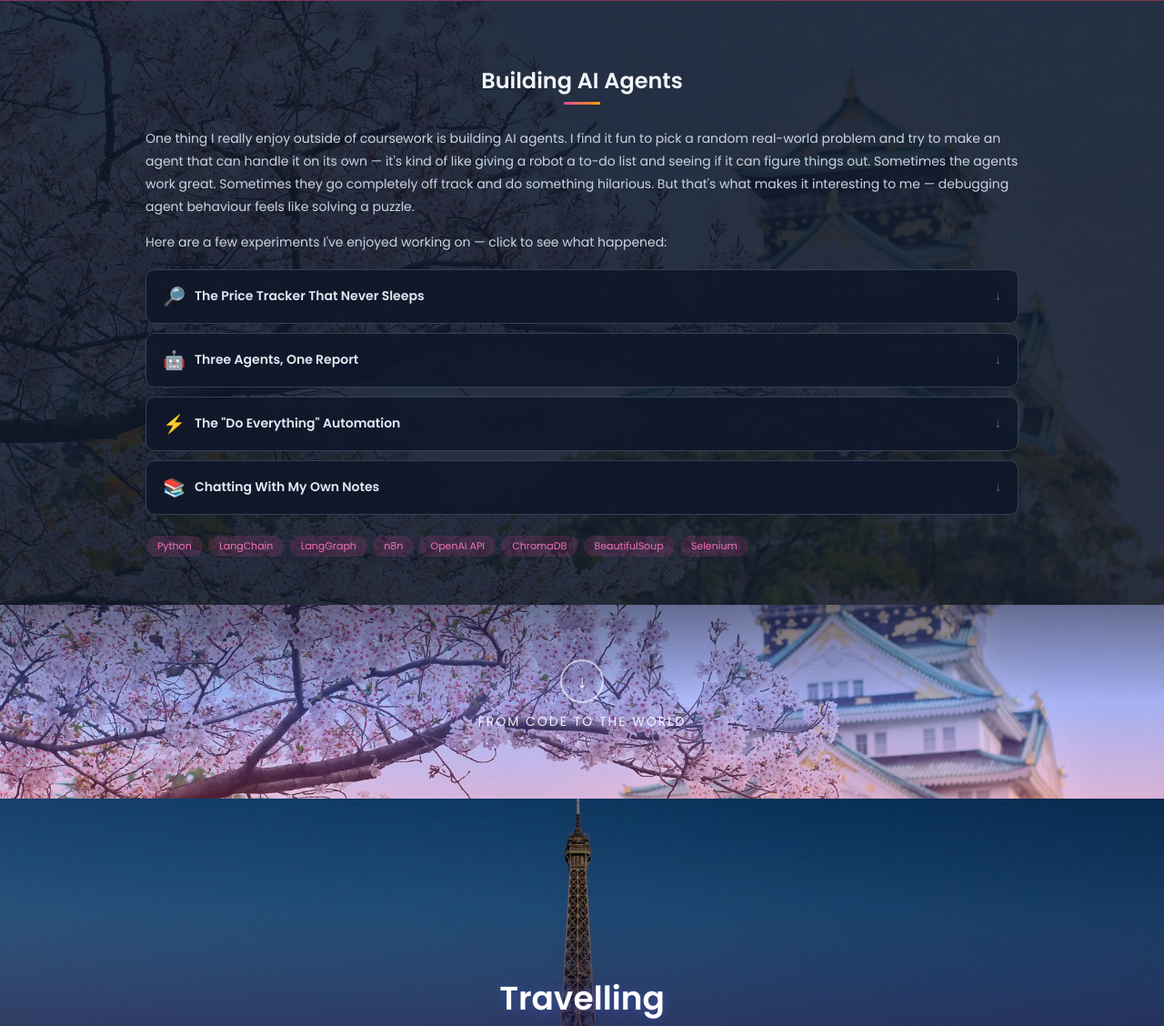
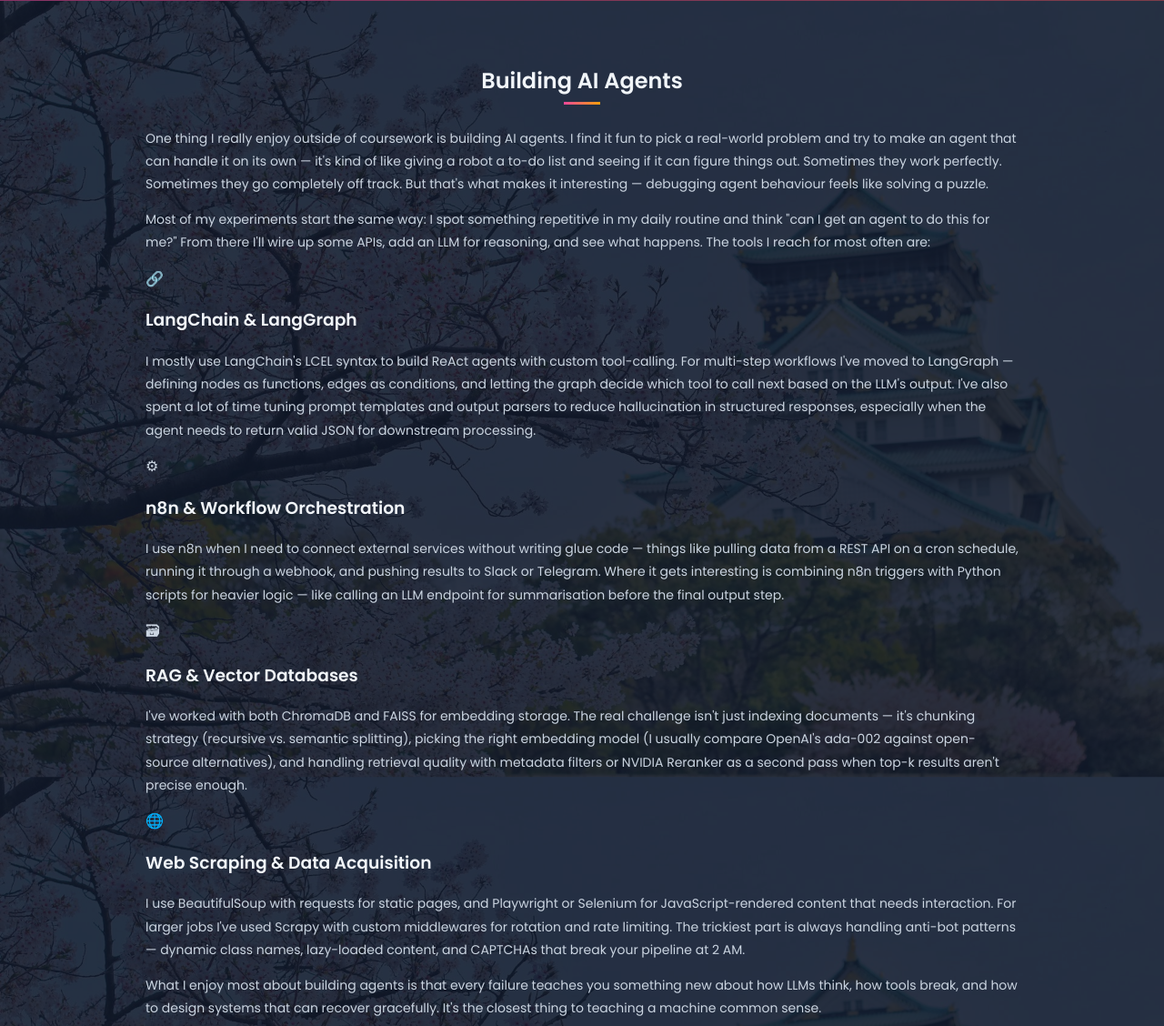
Before and after one commit to Henswitch/AIDM7350_Assignment, a plain HTML site: page hobby.html in a window 1280 px wide. Shown: the part 421-1549 px from the top of the page at 91% size. Drawn offline with Linux system fonts and the light colour scheme; grey boxes are pictures that could not be loaded.

Commit message:
Update hobby.html

```diff
--- a/hobby.html
+++ b/hobby.html
@@ -32,87 +32,64 @@
         <h2>Building AI Agents</h2>
         <div class="line"></div>
         <p>One thing I really enjoy outside of coursework is building AI agents. I find it
-        fun to pick a random real-world problem and try to make an agent that can handle it on
+        fun to pick a real-world problem and try to make an agent that can handle it on
         its own &mdash; it's kind of like giving a robot a to-do list and seeing if it can figure
-        things out. Sometimes the agents work great. Sometimes they go completely off track
-        and do something hilarious. But that's what makes it interesting to me &mdash; debugging
-        agent behaviour feels like solving a puzzle.</p>
+        things out. Sometimes they work perfectly. Sometimes they go completely off track.
+        But that's what makes it interesting &mdash; debugging agent behaviour feels like
+        solving a puzzle.</p>
 
-        <p>Here are a few experiments I've enjoyed working on &mdash; click to see what happened:</p>
+        <p>Most of my experiments start the same way: I spot something repetitive in my
+        daily routine and think "can I get an agent to do this for me?" From there I'll
+        wire up some APIs, add an LLM for reasoning, and see what happens. The tools I
+        reach for most often are:</p>
 
-        <div class="experiment-list">
-            <div class="lesson-card">
-                <input type="checkbox" id="exp-1" class="lesson-toggle">
-                <label for="exp-1" class="lesson-header">
-                    <span class="lesson-icon">&#128270;</span>
-                    <span>The Price Tracker That Never Sleeps</span>
-                    <span class="lesson-arrow">&darr;</span>
-                </label>
-                <div class="lesson-body">
-                    <p>I built a scraping agent that monitors competitor prices across e-commerce sites
-                    every few hours. The fun part was watching it handle sites that kept changing their
-                    HTML layout &mdash; I had to teach it to adapt on the fly using Playwright and
-                    BeautifulSoup. It now sends me a Telegram alert whenever a price drops by more than
-                    10%.</p>
-                </div>
+        <div class="tool-grid">
+            <div class="tool-card">
+                <span class="tool-icon">&#128279;</span>
+                <h3>LangChain &amp; LangGraph</h3>
+                <p>I mostly use LangChain's LCEL syntax to build ReAct agents with custom
+                tool-calling. For multi-step workflows I've moved to LangGraph &mdash; defining
+                nodes as functions, edges as conditions, and letting the graph decide which
+                tool to call next based on the LLM's output. I've also spent a lot of time
+                tuning prompt templates and output parsers to reduce hallucination in
+                structured responses, especially when the agent needs to return valid JSON
+                for downstream processing.</p>
             </div>
-            <div class="lesson-card">
-                <input type="checkbox" id="exp-2" class="lesson-toggle">
-                <label for="exp-2" class="lesson-header">
-                    <span class="lesson-icon">&#129302;</span>
-                    <span>Three Agents, One Report</span>
-                    <span class="lesson-arrow">&darr;</span>
-                </label>
-                <div class="lesson-body">
-                    <p>I tried setting up a multi-agent pipeline where Agent A scrapes news articles,
-                    Agent B cleans and extracts key facts, and Agent C writes a summary report. The
-                    first few runs were a disaster &mdash; Agent C once wrote a report entirely about
-                    football because Agent B passed it the wrong data. Getting them to coordinate
-                    properly using LangGraph taught me a lot about error handling and pipeline design.</p>
-                </div>
+            <div class="tool-card">
+                <span class="tool-icon">&#9881;</span>
+                <h3>n8n &amp; Workflow Orchestration</h3>
+                <p>I use n8n when I need to connect external services without writing glue
+                code &mdash; things like pulling data from a REST API on a cron schedule, running
+                it through a webhook, and pushing results to Slack or Telegram. Where it
+                gets interesting is combining n8n triggers with Python scripts for heavier
+                logic &mdash; like calling an LLM endpoint for summarisation before the final
+                output step.</p>
             </div>
-            <div class="lesson-card">
-                <input type="checkbox" id="exp-3" class="lesson-toggle">
-                <label for="exp-3" class="lesson-header">
-                    <span class="lesson-icon">&#9889;</span>
-                    <span>The "Do Everything" Automation</span>
-                    <span class="lesson-arrow">&darr;</span>
-                </label>
-                <div class="lesson-body">
-                    <p>I got really into n8n for a while and tried to automate my entire morning
-                    routine &mdash; pull overnight emails, summarise them with an LLM, check my calendar,
-                    and send me a daily briefing on Telegram before I even wake up. It mostly works,
-                    except the one time it summarised a spam email as "urgent business opportunity"
-                    and I almost replied to it.</p>
-                </div>
+            <div class="tool-card">
+                <span class="tool-icon">&#128451;</span>
+                <h3>RAG &amp; Vector Databases</h3>
+                <p>I've worked with both ChromaDB and FAISS for embedding storage. The real
+                challenge isn't just indexing documents &mdash; it's chunking strategy (recursive
+                vs. semantic splitting), picking the right embedding model (I usually compare
+                OpenAI's ada-002 against open-source alternatives), and handling retrieval
+                quality with metadata filters or NVIDIA Reranker as a second pass when top-k
+                results aren't precise enough.</p>
             </div>
-            <div class="lesson-card">
-                <input type="checkbox" id="exp-4" class="lesson-toggle">
-                <label for="exp-4" class="lesson-header">
-                    <span class="lesson-icon">&#128218;</span>
-                    <span>Chatting With My Own Notes</span>
-                    <span class="lesson-arrow">&darr;</span>
-                </label>
-                <div class="lesson-body">
-                    <p>I built a RAG agent that indexes all my university lecture notes and lets me
-                    ask questions in plain English. Instead of searching through dozens of PDFs before
-                    an exam, I can just ask "What's the difference between LSTM and GRU?" and get an
-                    answer with the exact source. It's genuinely the most useful thing I've built for
-                    myself.</p>
-                </div>
+            <div class="tool-card">
+                <span class="tool-icon">&#127760;</span>
+                <h3>Web Scraping &amp; Data Acquisition</h3>
+                <p>I use BeautifulSoup with requests for static pages, and Playwright or
+                Selenium for JavaScript-rendered content that needs interaction. For larger
+                jobs I've used Scrapy with custom middlewares for rotation and rate limiting.
+                The trickiest part is always handling anti-bot patterns &mdash; dynamic class
+                names, lazy-loaded content, and CAPTCHAs that break your pipeline at 2 AM.</p>
             </div>
         </div>
 
-        <div class="pill-list" style="margin-top: 20px;">
-            <span class="pill">Python</span>
-            <span class="pill">LangChain</span>
-            <span class="pill">LangGraph</span>
-            <span class="pill">n8n</span>
-            <span class="pill">OpenAI API</span>
-            <span class="pill">ChromaDB</span>
-            <span class="pill">BeautifulSoup</span>
-            <span class="pill">Selenium</span>
-        </div>
+        <p>What I enjoy most about building agents is that every failure teaches you
+        something new about how LLMs think, how tools break, and how to design
+        systems that can recover gracefully. It's the closest thing to teaching a
+        machine common sense.</p>
     </div>
 </div>
 
@@ -146,6 +123,9 @@
                 <div class="dest-overlay">
                     <span class="dest-label">Arc de Triomphe</span>
                     <span class="dest-location">Paris, France</span>
+                    <span class="dest-info">Standing at the top and looking down the
+                    Champs-&Eacute;lys&eacute;es at sunset was one of those moments
+                    I'll never forget.</span>
                 </div>
             </div>
             <div class="dest-card">
@@ -153,6 +133,8 @@
                 <div class="dest-overlay">
                     <span class="dest-label">Le Triomphe</span>
                     <span class="dest-location">Paris, France</span>
+                    <span class="dest-info">The level of detail carved into this sculpture
+                    is insane &mdash; every figure tells part of a story about French history.</span>
                 </div>
             </div>
             <div class="dest-card">
@@ -160,6 +142,8 @@
                 <div class="dest-overlay">
                     <span class="dest-label">Disneyland</span>
                     <span class="dest-location">Paris, France</span>
+                    <span class="dest-info">Yes, I'm an adult who loves Disneyland. The
+                    parade at night with all the lights was absolutely magical.</span>
                 </div>
             </div>
             <div class="dest-card">
@@ -167,6 +151,8 @@
                 <div class="dest-overlay">
                     <span class="dest-label">Tower Bridge</span>
                     <span class="dest-location">London, UK</span>
+                    <span class="dest-info">Walked across this bridge at dawn with barely
+                    anyone around. London in the early morning hits different.</span>
                 </div>
             </div>
         </div>
@@ -178,6 +164,8 @@
                 <div class="dest-overlay">
                     <span class="dest-label">Cape Manzamo</span>
                     <span class="dest-location">Okinawa, Japan</span>
+                    <span class="dest-info">The water here is unbelievably clear. I spent
+                    an entire afternoon just sitting on the cliff watching the waves.</span>
                 </div>
             </div>
             <div class="dest-card">
@@ -185,6 +173,8 @@
                 <div class="dest-overlay">
                     <span class="dest-label">Traditional Garden</span>
                     <span class="dest-location">Kobe, Japan</span>
+                    <span class="dest-info">There's a quietness to Japanese gardens that
+                    forces you to slow down. Best place to think clearly.</span>
                 </div>
             </div>
             <div class="dest-card">
@@ -192,6 +182,8 @@
                 <div class="dest-overlay">
                     <span class="dest-label">Ise Old Town</span>
                     <span class="dest-location">Mie, Japan</span>
+                    <span class="dest-info">Walking through streets that haven't changed in
+                    centuries. The mochi here was the best I've ever had.</span>
                 </div>
             </div>
         </div>
```
